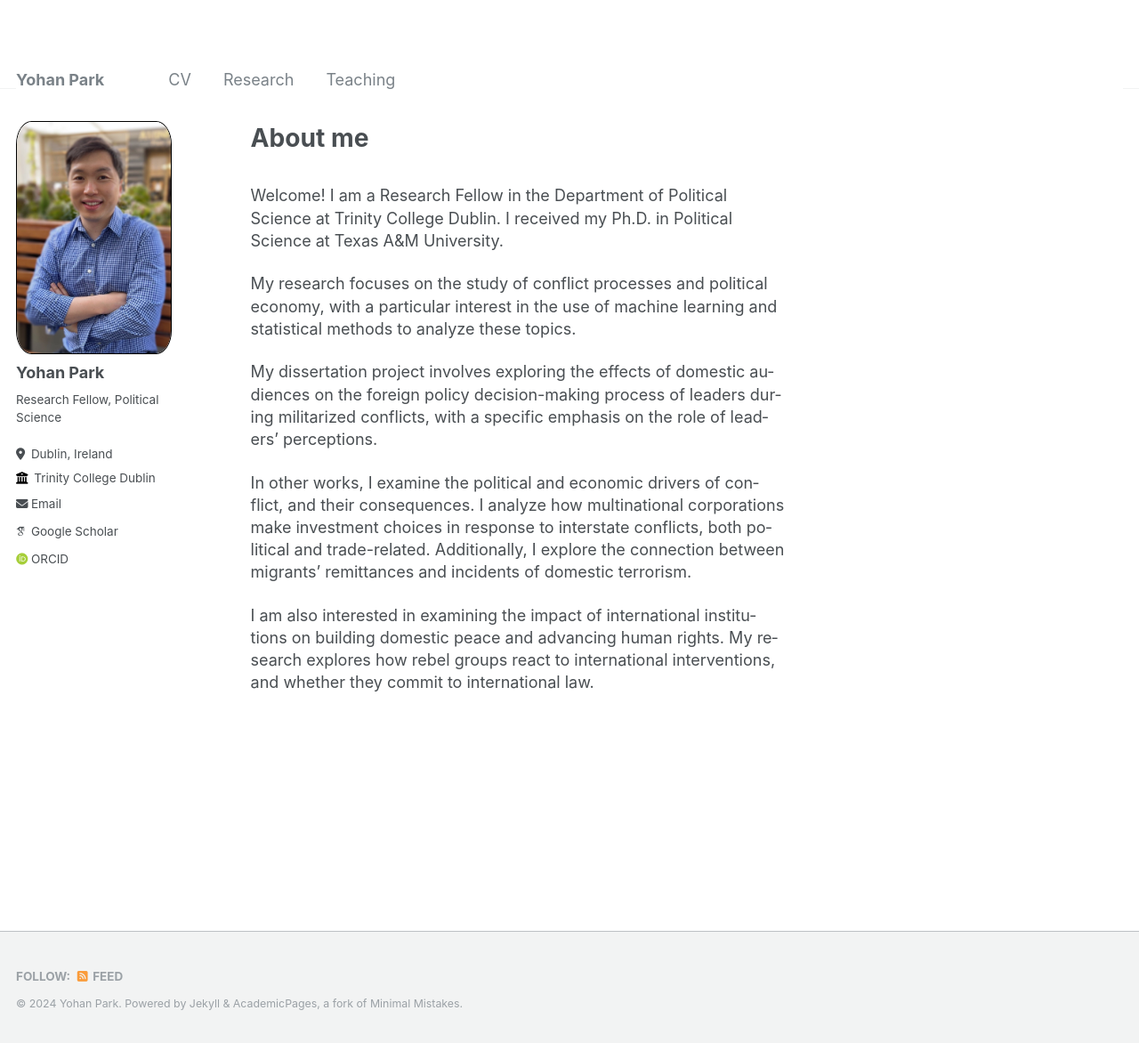
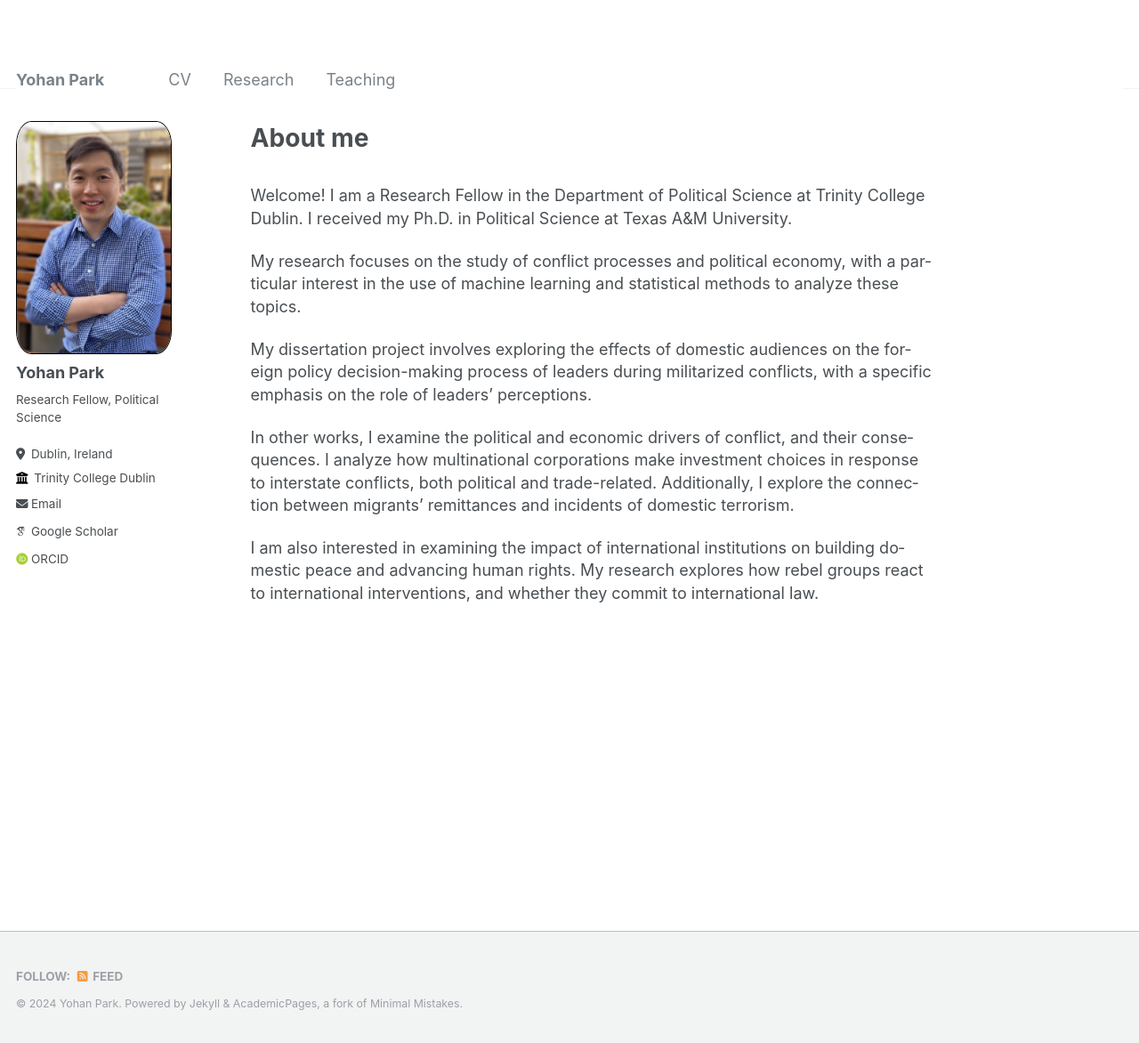
Before and after one commit to yohanpark23/yohanpark23.github.io, a Jekyll site: the page built from _pages/about.md, in a window 1280 px wide and 1172 px high. Shown: the whole window at 89% size. Built offline with Jekyll 4.4.1, drawn with Linux system fonts in a browser that asks for light colours; some web fonts are replaced.

Commit message:
Update _page.scss

```diff
--- a/_sass/_page.scss
+++ b/_sass/_page.scss
@@ -30,7 +30,7 @@
     .page__meta,
     .page__share {
       @include full();
-       max-width: 600px;
+       max-width: 1200px;
     }
   }
 }
@@ -38,7 +38,7 @@
 .page__title {
   margin-top: 0;
   line-height: 1.4;
-  max-width: 600px;
+  max-width: 1200px;
 
   & + .page__meta {
     margin-top: -0.5em;
@@ -55,7 +55,7 @@
   h1, h2, h3 {
     padding-bottom: 0em;
     border-bottom: 0px solid $border-color;
-    max-width: 600;
+    max-width: 1200px;
   }
 
   p, li, dl {
```
